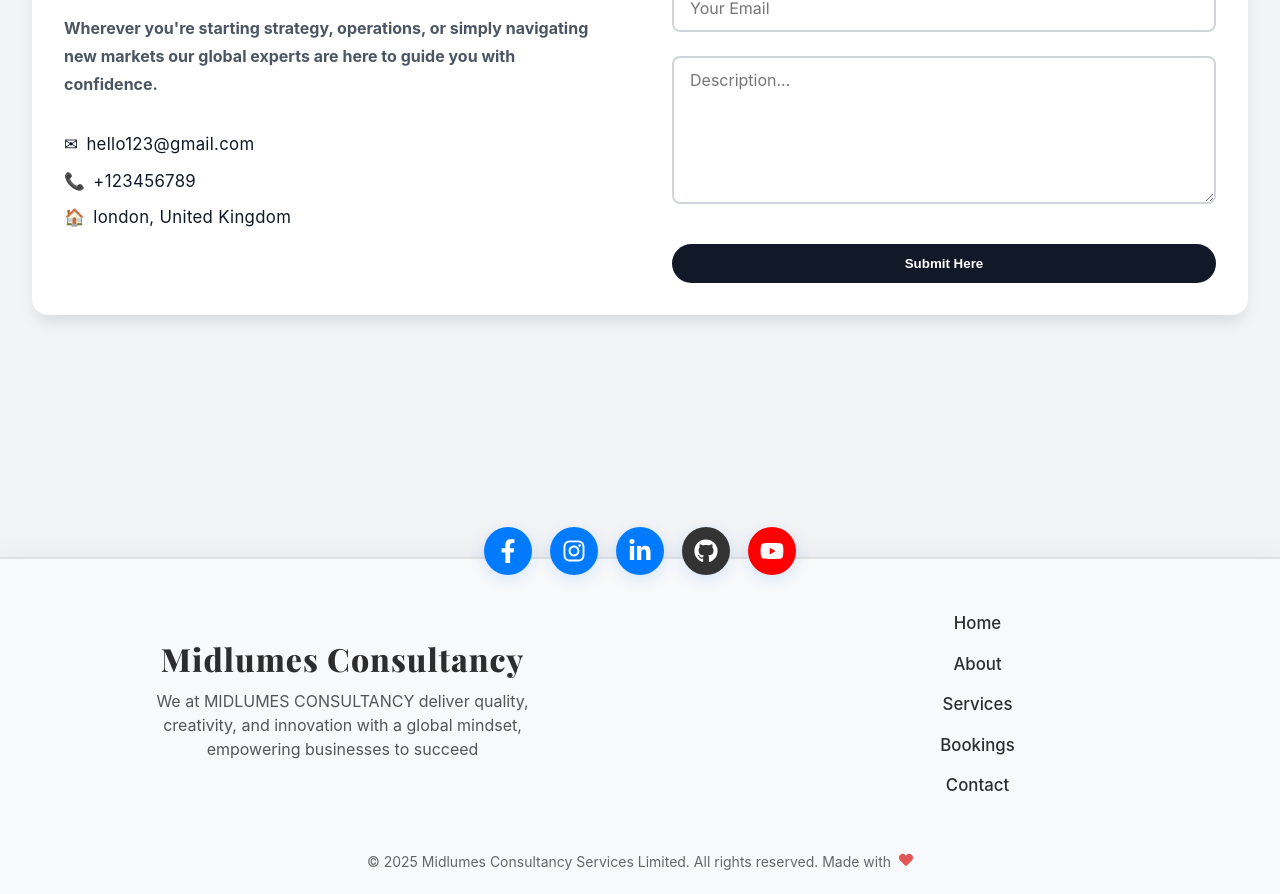
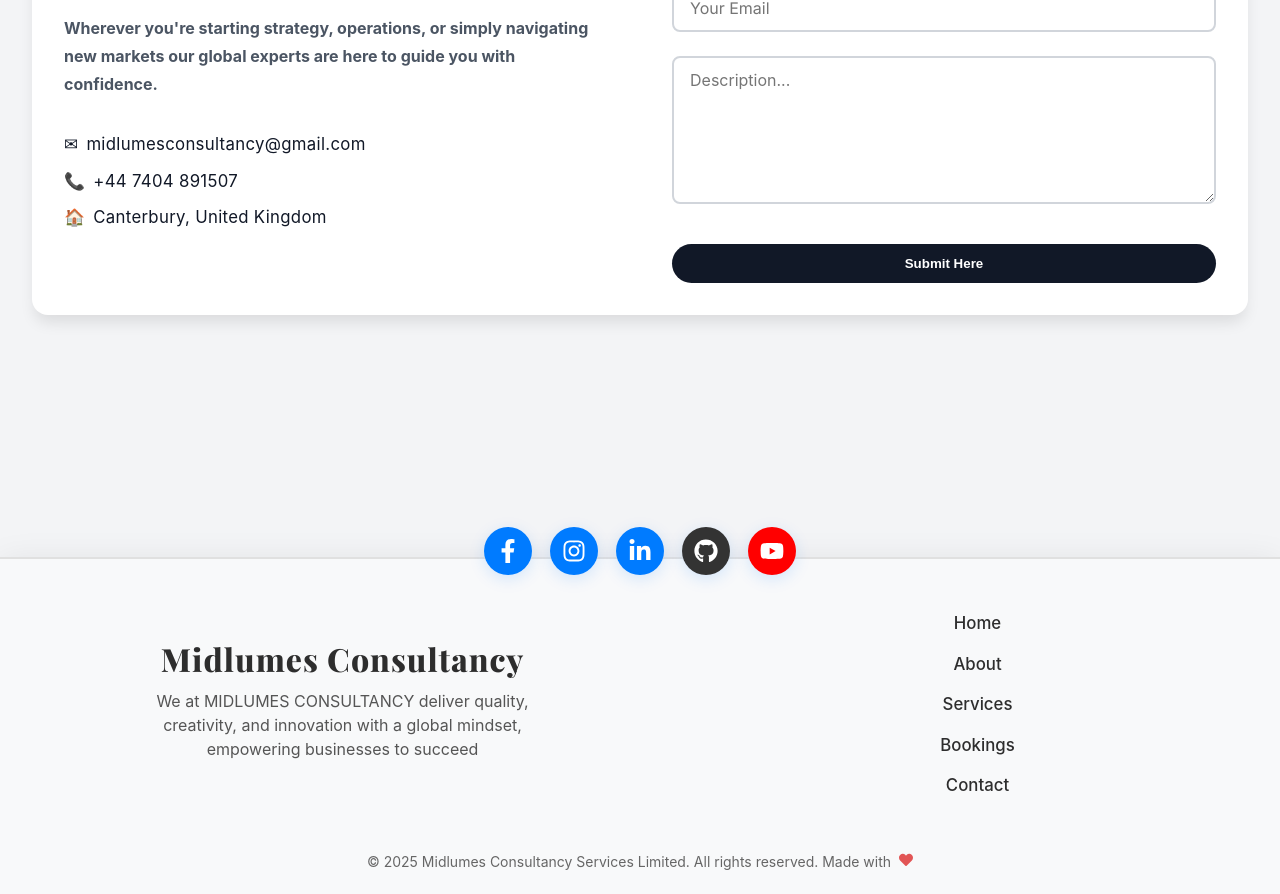
Before and after one commit to RashidSaleemButt/consultuncy, a React (Vite) app: page / in a window 1280 px wide. Shown: the part 7400-8294 px from the top of the page. Built offline with nearby package versions, Linux system fonts and the light colour scheme.

Commit message:
Update Contact component

```diff
--- a/src/components/Contact.jsx
+++ b/src/components/Contact.jsx
@@ -102,15 +102,15 @@ const Contact = React.forwardRef((props, ref) => {
           <ul style={{ listStyle: 'none', padding: 0 }}>
             <li style={{ display: 'flex', alignItems: 'center', marginBottom: '0.5rem' }}>
               <span style={{ marginRight: '0.5rem' }}>&#9993;</span>
-              <span>hello123@gmail.com</span>
+              <span>midlumesconsultancy@gmail.com</span>
             </li>
             <li style={{ display: 'flex', alignItems: 'center', marginBottom: '0.5rem' }}>
               <span style={{ marginRight: '0.5rem' }}>&#128222;</span>
-              <span>+123456789</span>
+              <span>+44 7404 891507 </span>
             </li>
             <li style={{ display: 'flex', alignItems: 'center', marginBottom: '0.5rem' }}>
               <span style={{ marginRight: '0.5rem' }}>&#127968;</span>
-              <span>london, United Kingdom</span>
+              <span>Canterbury, United Kingdom</span>
             </li>
           </ul>
         </div>
```
